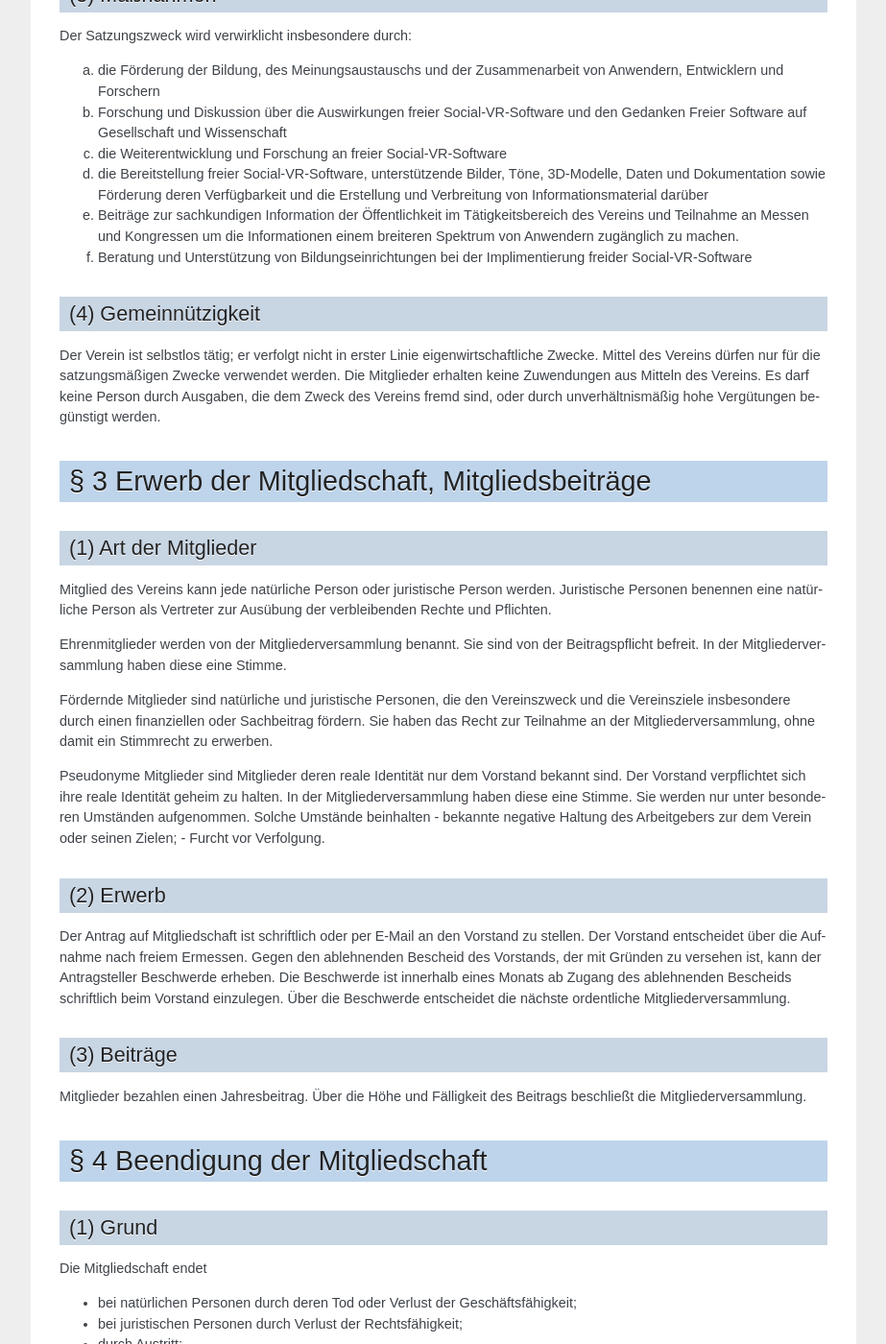
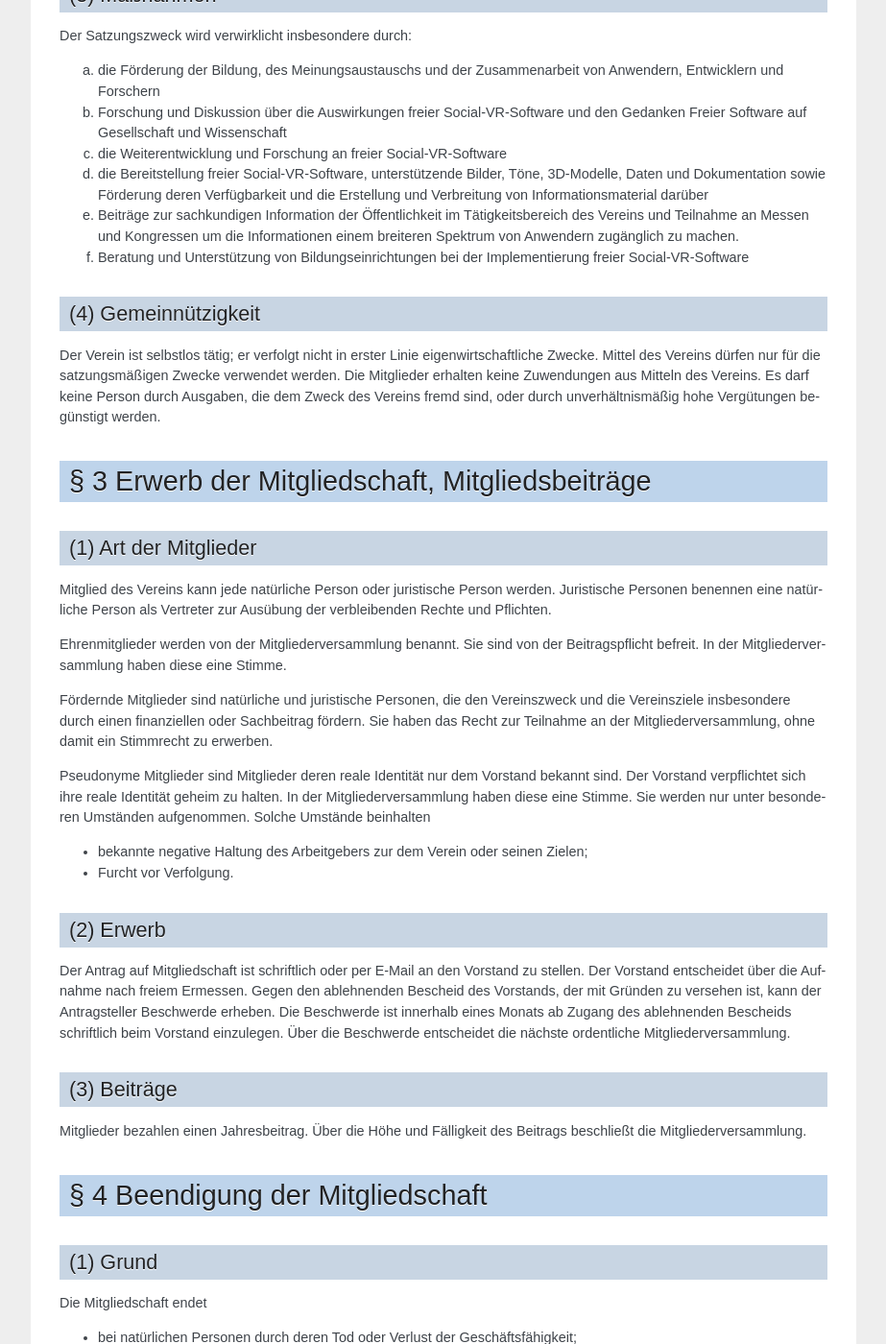
Before and after one commit to overte-org/Overte_e.V._Articles_of_Association, a Sphinx documentation site: the page built from source/index.rst, in a window 1280 px wide and 1400 px high, scrolled down 1332 px. Shown: the whole window at 96% size, without its empty margins (198-1121 px from the left). Built offline with Sphinx 7.4.7, drawn with Linux system fonts in a browser that asks for light colours; some of the changed text lies outside the part shown.

Commit message:
Fix typos and continue translation.

```diff
--- a/source/index.rst
+++ b/source/index.rst
@@ -77,7 +77,7 @@
 (e) Beiträge zur sachkundigen Information der Öffentlichkeit im Tätigkeitsbereich des Vereins und Teilnahme an Messen und Kongressen
     um die Informationen einem breiteren Spektrum von Anwendern zugänglich zu machen.
 
-(f) Beratung und Unterstützung von Bildungseinrichtungen bei der Implimentierung freider Social-VR-Software
+(f) Beratung und Unterstützung von Bildungseinrichtungen bei der Implementierung freier Social-VR-Software
 
 (4) Gemeinnützigkeit
 --------------------
@@ -105,6 +105,7 @@
 Pseudonyme Mitglieder sind Mitglieder deren reale Identität nur dem Vorstand bekannt sind. Der Vorstand verpflichtet sich ihre reale Identität geheim zu halten.
 In der Mitgliederversammlung haben diese eine Stimme. Sie werden nur unter besonderen Umständen aufgenommen.
 Solche Umstände beinhalten
+
 - bekannte negative Haltung des Arbeitgebers zur dem Verein oder seinen Zielen;
 - Furcht vor Verfolgung.
 
@@ -220,7 +221,7 @@
 (5) Vergütung
 -------------
 Mitglieder des Vorstands können darüber hinaus für ihre Tätigkeit eine angemessene Vergütung erhalten.
-Die Vergütung für den Zeitaufwand bedarf dem Grunde und der Höhe nach der vorherigen Beschlussfassung der Mitgliederversammlung
+Die Vergütung für den Zeitaufwand bedarf dem Grunde und der Höhe nach der vorherigen Beschlussfassung der Mitgliederversammlung.
 
 (6) Beschlussfassung
 --------------------
```
Also changed, not shown: 1 other file.
